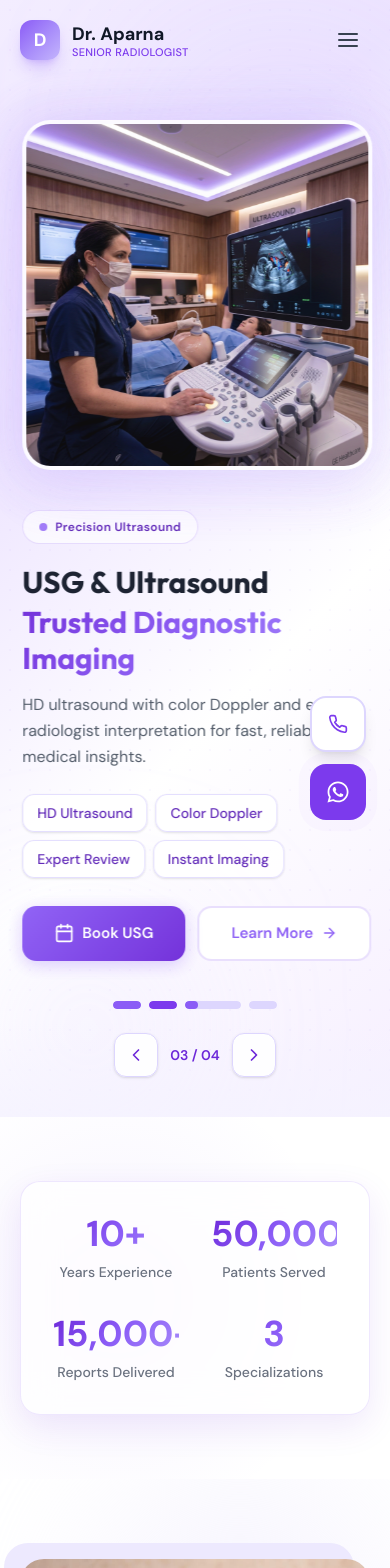
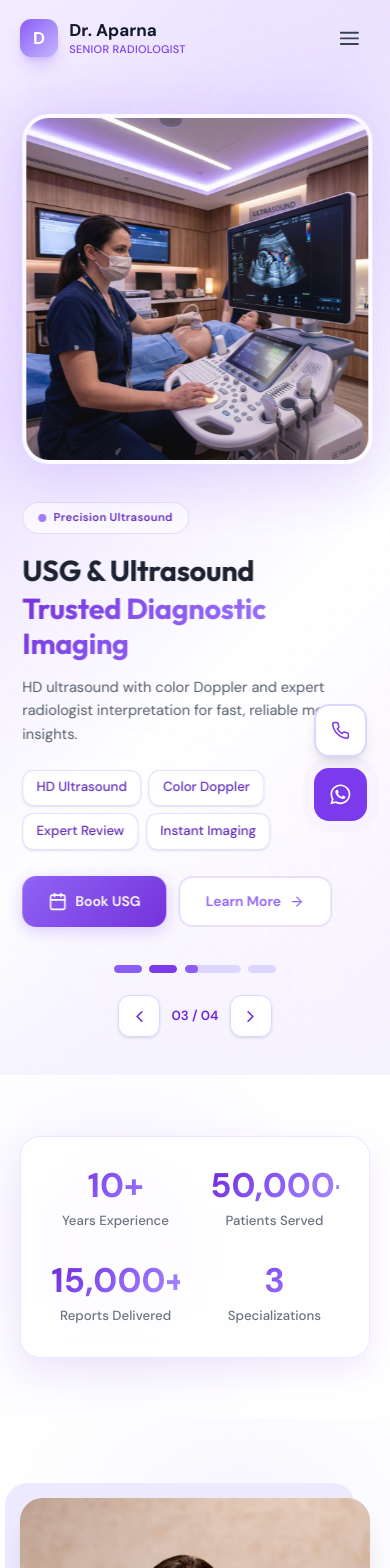
Before and after one commit to manish-git8/draparnabatwalgoyal, a Next.js app: page / in a window 390 px wide. Shown: the top 1568 px of the page. Built offline with nearby package versions, Linux system fonts and the light colour scheme.

Commit message:
Enhance typography and button styles in globals.css; adjust SectionHeading component for improved responsiveness and layout consistency.

```diff
--- a/src/app/globals.css
+++ b/src/app/globals.css
@@ -43,6 +43,7 @@
 html {
   scroll-behavior: smooth;
   scroll-padding-top: 80px;
+  font-size: clamp(15px, 0.3vw + 14px, 16px);
 }
 
 body {
@@ -55,6 +56,7 @@ body {
   -webkit-font-smoothing: antialiased;
   -moz-osx-font-smoothing: grayscale;
   overflow-x: hidden;
+  line-height: 1.65;
 }
 
 ::selection {
@@ -67,6 +69,28 @@ h1, h2, h3, h4, h5, h6 {
   color: var(--color-gray-900);
   font-weight: 700;
   line-height: 1.2;
+  letter-spacing: -0.01em;
+}
+
+h1 {
+  font-size: clamp(1.9rem, 3.4vw, 3.25rem);
+}
+
+h2 {
+  font-size: clamp(1.6rem, 2.6vw, 2.55rem);
+}
+
+h3 {
+  font-size: clamp(1.2rem, 1.4vw, 1.55rem);
+}
+
+p {
+  font-size: clamp(0.96rem, 0.25vw + 0.9rem, 1.06rem);
+}
+
+img {
+  max-width: 100%;
+  height: auto;
 }
 
 /* ============================================
@@ -166,10 +190,10 @@ h1, h2, h3, h4, h5, h6 {
 .btn-primary {
   background: linear-gradient(135deg, #8B5CF6, #6D28D9);
   color: white;
-  padding: 14px 32px;
+  padding: 12px 26px;
   border-radius: 14px;
   font-weight: 600;
-  font-size: 0.95rem;
+  font-size: 0.92rem;
   transition: all 0.3s cubic-bezier(0.4, 0, 0.2, 1);
   box-shadow: 0 4px 16px rgba(139, 92, 246, 0.3);
   display: inline-flex;
@@ -202,10 +226,10 @@ h1, h2, h3, h4, h5, h6 {
 .btn-secondary {
   background: white;
   color: #8B5CF6;
-  padding: 14px 32px;
+  padding: 12px 26px;
   border-radius: 14px;
   font-weight: 600;
-  font-size: 0.95rem;
+  font-size: 0.92rem;
   border: 2px solid rgba(139, 92, 246, 0.2);
   transition: all 0.3s cubic-bezier(0.4, 0, 0.2, 1);
   display: inline-flex;
@@ -222,10 +246,10 @@ h1, h2, h3, h4, h5, h6 {
 .btn-whatsapp {
   background: linear-gradient(135deg, #8B5CF6, #6D28D9);
   color: white;
-  padding: 14px 32px;
+  padding: 12px 26px;
   border-radius: 14px;
   font-weight: 600;
-  font-size: 0.95rem;
+  font-size: 0.92rem;
   transition: all 0.3s cubic-bezier(0.4, 0, 0.2, 1);
   box-shadow: 0 4px 16px rgba(139, 92, 246, 0.3);
   display: inline-flex;
--- a/src/components/ui/SectionHeading.jsx
+++ b/src/components/ui/SectionHeading.jsx
@@ -9,10 +9,10 @@ export default function SectionHeading({ badge, title, subtitle, center = true,
       whileInView={{ opacity: 1, y: 0 }}
       viewport={{ once: true, margin: '-50px' }}
       transition={{ duration: 0.6 }}
-      className={`mb-12 md:mb-16 ${center ? 'text-center' : ''}`}
+      className={`mb-10 md:mb-14 ${center ? 'text-center' : ''}`}
     >
       {badge && (
-        <span className={`inline-block px-4 py-1.5 rounded-full text-xs font-semibold tracking-wider uppercase mb-4 ${
+        <span className={`inline-block px-4 py-1.5 rounded-full text-[11px] md:text-xs font-semibold tracking-wider uppercase mb-4 ${
           light
             ? 'bg-white/15 text-white/90 backdrop-blur-sm'
             : 'bg-lavender-100 text-lavender-700'
@@ -20,13 +20,13 @@ export default function SectionHeading({ badge, title, subtitle, center = true,
           {badge}
         </span>
       )}
-      <h2 className={`text-3xl md:text-4xl lg:text-[2.75rem] font-bold leading-tight mb-4 ${
+      <h2 className={`text-[clamp(1.55rem,2.6vw,2.55rem)] font-bold leading-[1.2] mb-4 ${
         light ? 'text-white' : 'text-gray-900'
       }`}>
         {title}
       </h2>
       {subtitle && (
-        <p className={`text-base md:text-lg max-w-2xl leading-relaxed ${
+        <p className={`text-[clamp(0.97rem,0.4vw,1.08rem)] max-w-2xl leading-relaxed ${
           center ? 'mx-auto' : ''
         } ${light ? 'text-white/70' : 'text-gray-500'}`}>
           {subtitle}
```
